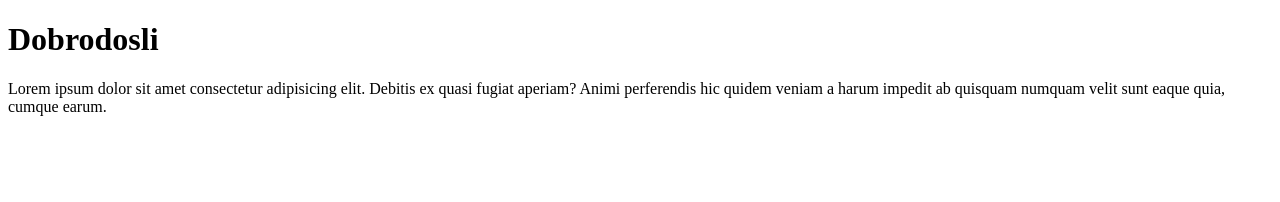
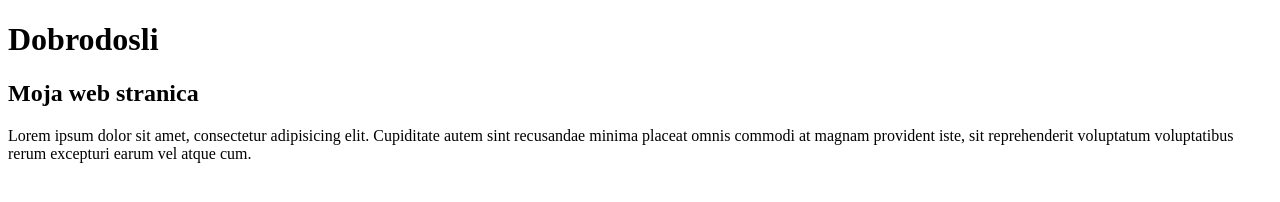
Before and after one commit to Aleksandar0057/FED-gitVezba, a plain HTML site: page index.html in a window 1280 px wide. Drawn offline with Linux system fonts and the light colour scheme.

Commit message:
Dodat naslov glavnoj sekciji

```diff
--- a/index.html
+++ b/index.html
@@ -10,8 +10,9 @@
     <header>
         <h1>Dobrodosli</h1>
     </header>
-    <main>Lorem ipsum dolor sit amet consectetur adipisicing elit. Debitis ex quasi
-        fugiat aperiam? Animi perferendis hic quidem veniam a harum impedit ab quisquam
-        numquam velit sunt eaque quia, cumque earum.</main>
+    <main>
+        <h2>Moja web stranica</h2>
+        <p>Lorem ipsum dolor sit amet, consectetur adipisicing elit. Cupiditate autem sint recusandae minima placeat omnis commodi at magnam provident iste, sit reprehenderit voluptatum voluptatibus rerum excepturi earum vel atque cum.</p>
+    </main>
 </body>
 </html>
```
Also changed, not shown: 1 other file.
